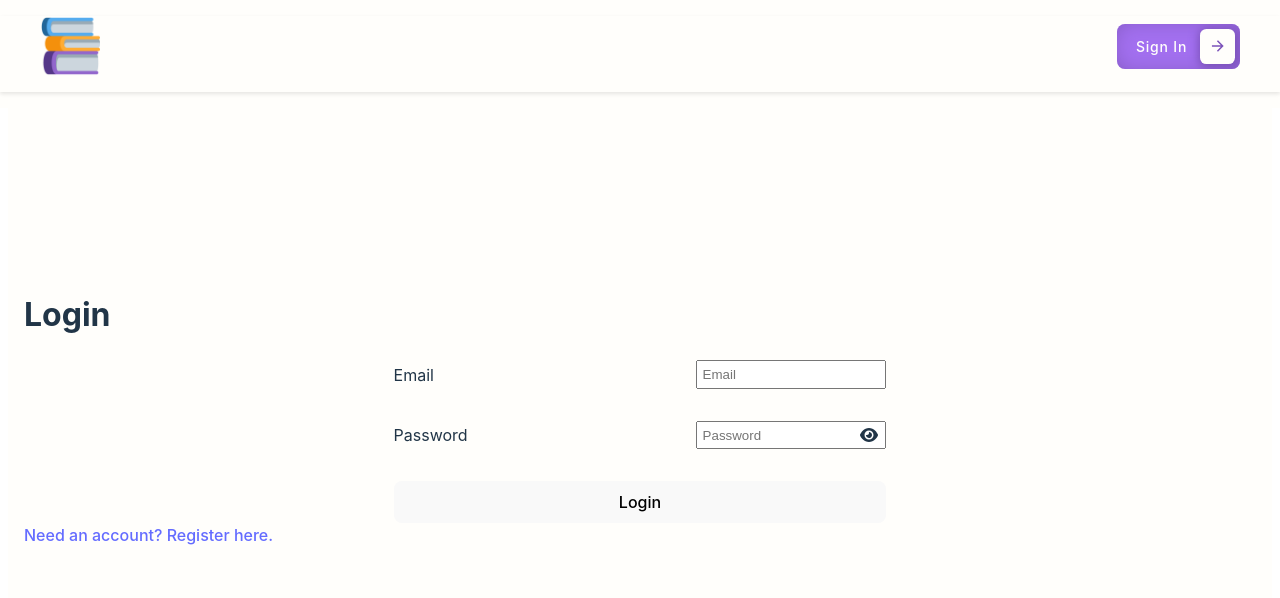
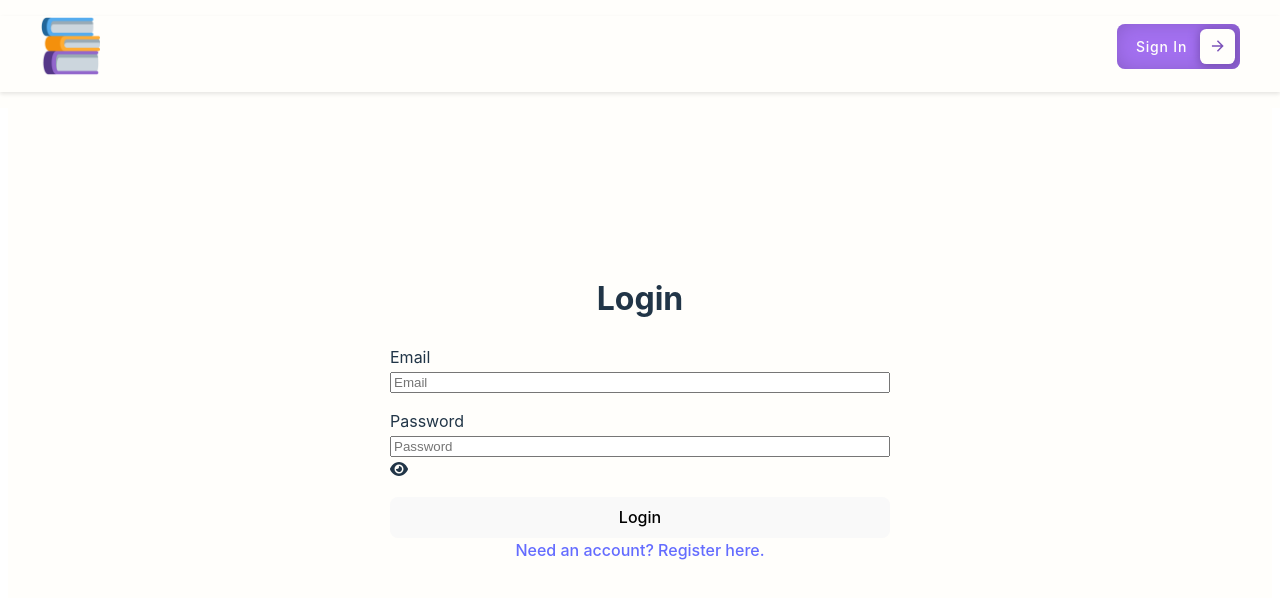
Before and after one commit to annawaterhouse/auth-api-practice, a React (Vite) app: page /login in a window 1280 px wide. Shown: the top 598 px of the page. Built offline with nearby package versions, Linux system fonts and the light colour scheme.

Commit message:
auth form layout styling cleaned up

```diff
--- a/src/features/Auth/AuthForm.jsx
+++ b/src/features/Auth/AuthForm.jsx
@@ -1,14 +1,10 @@
-/* TODO - add your code to create a functional React component that
-renders a login form */
-/* TODO - add your code to create a functional React component
-that renders a registration form */
 import { useState } from 'react';
 import { useLoginMutation, useRegisterMutation } from './authSlice';
 import { useNavigate } from 'react-router-dom';
 import "./form.scss"
 import { FontAwesomeIcon } from '@fortawesome/react-fontawesome';
 import { faEye, faEyeSlash } from '@fortawesome/free-solid-svg-icons';
-//lester's dual form example
+
 export default function AuthForm() {
     const navigate = useNavigate();
 
--- a/src/features/Auth/form.scss
+++ b/src/features/Auth/form.scss
@@ -1,31 +1,20 @@
-main {
-    display: block;
-    width: 100%;
-    height: 100%;
-}
-
-div.login-signup {
-    margin: 0 auto;
-
-}
-.auth-form {
-    max-width: 40%;
-    margin: 0 auto;
+.login-signup {
     display: flex;
     flex-direction: column;
-    row-gap: 2rem;
+    justify-content: center;
+    align-items: center;
+    width: 100%;
+
+    .auth-form {
+        display:flex;
+        flex-direction: column;
+        max-width: 500px;
+        width: 100%;
+        gap: 1rem;
+        input{
+            width: 100%;
+
+        }
+
+    }
 }
-label {
-    display: flex;
-    justify-content: space-between;
-    align-items: center;
-    position: relative;
-}
-input {
-    padding: 0.3rem;
-}
-
-i {
-    position: absolute;
-    right: 8px;
-}
```
